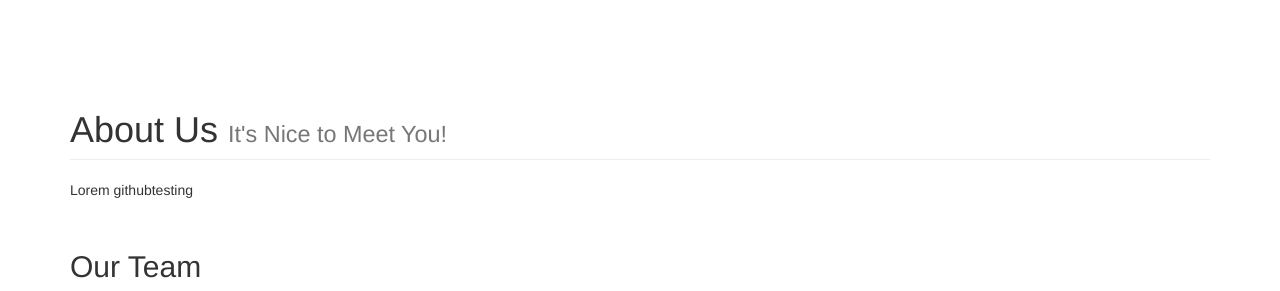
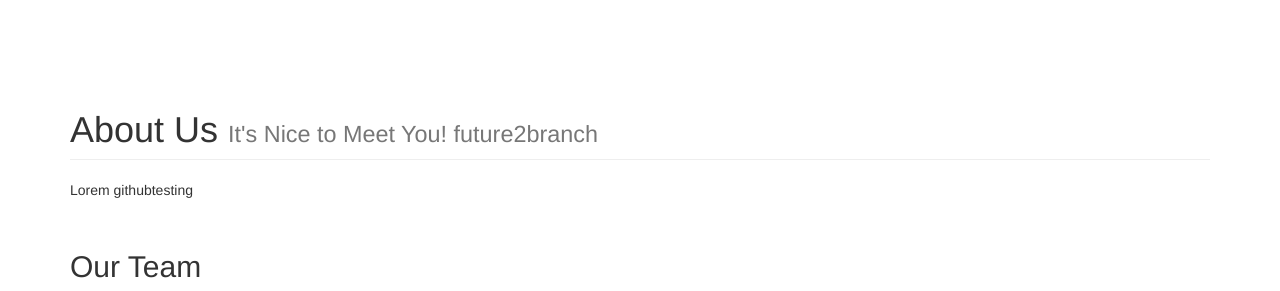
Before and after one commit to kiranj1993/About-us, a plain HTML site: page index.html in a window 1280 px wide. Shown: the top 291 px of the page. Drawn offline with Linux system fonts and the light colour scheme.

Commit message:
changesinfuture2

```diff
--- a/index.html
+++ b/index.html
@@ -55,7 +55,7 @@
         <div class="row">
             <div class="col-lg-12">
                 <h1 class="page-header">About Us
-                    <small>It's Nice to Meet You!</small>
+                    <small>It's Nice to Meet You! future2branch </small>
                 </h1>
                 <p>Lorem githubtesting </p>
             </div>
```
